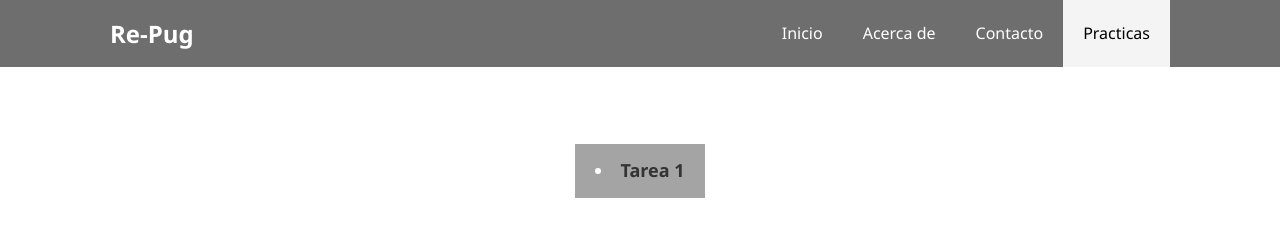
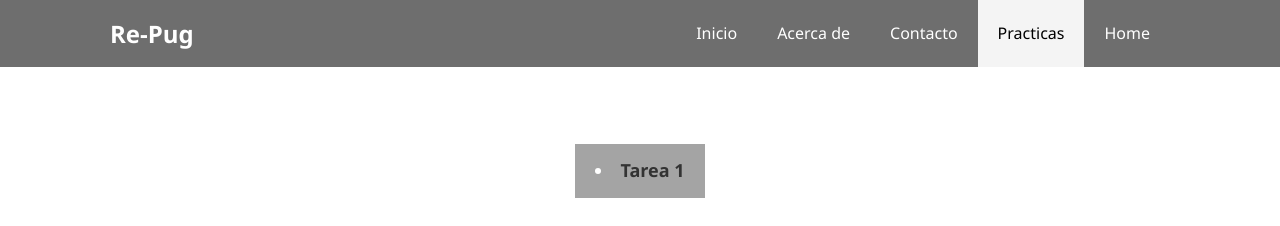
Before and after one commit to Aexsora/AdoptaUnPug, a plain HTML site: page practicas.html in a window 1280 px wide. Shown: the top 226 px of the page. Drawn offline with Linux system fonts and the light colour scheme.

Commit message:
Update practicas.html

```diff
--- a/practicas.html
+++ b/practicas.html
@@ -16,6 +16,7 @@
             <li><a href="./about.html">Acerca de</a></li>
             <li><a href="./contact.html">Contacto</a></li>
             <li><a class="current" href="./practicas.html">Practicas</a></li>
+            <li><a href="./index.html">Home</a></li>
           </ul>
         </div>
       </nav>
```
